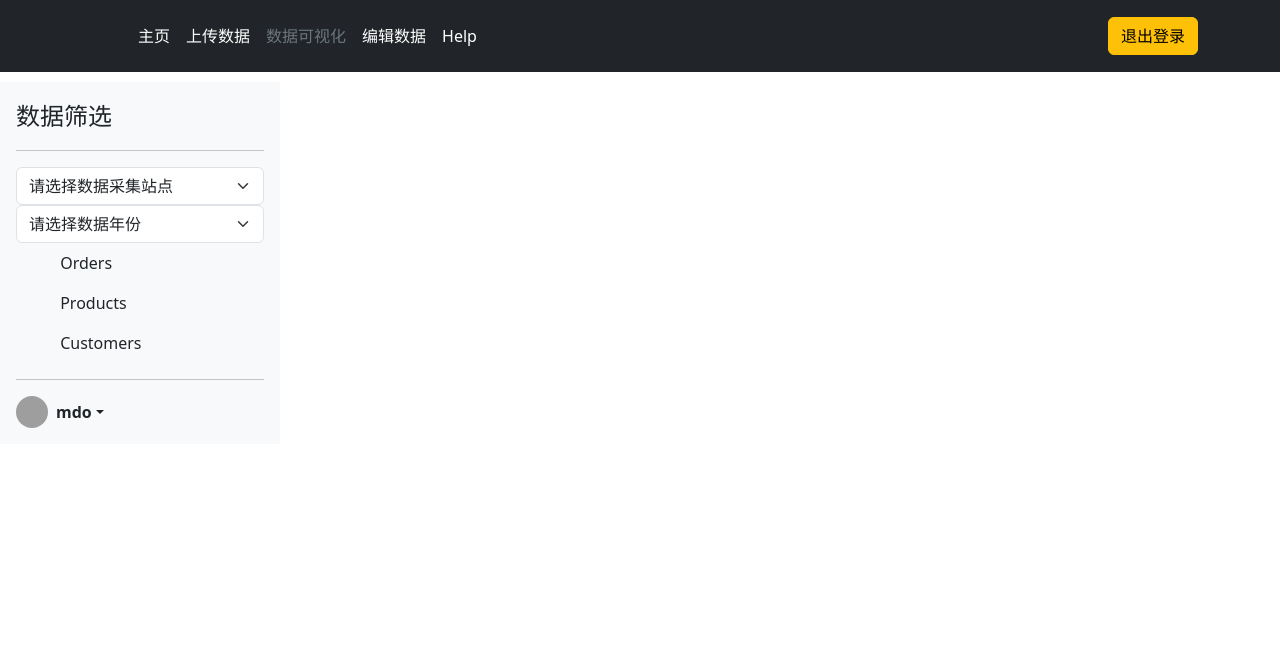
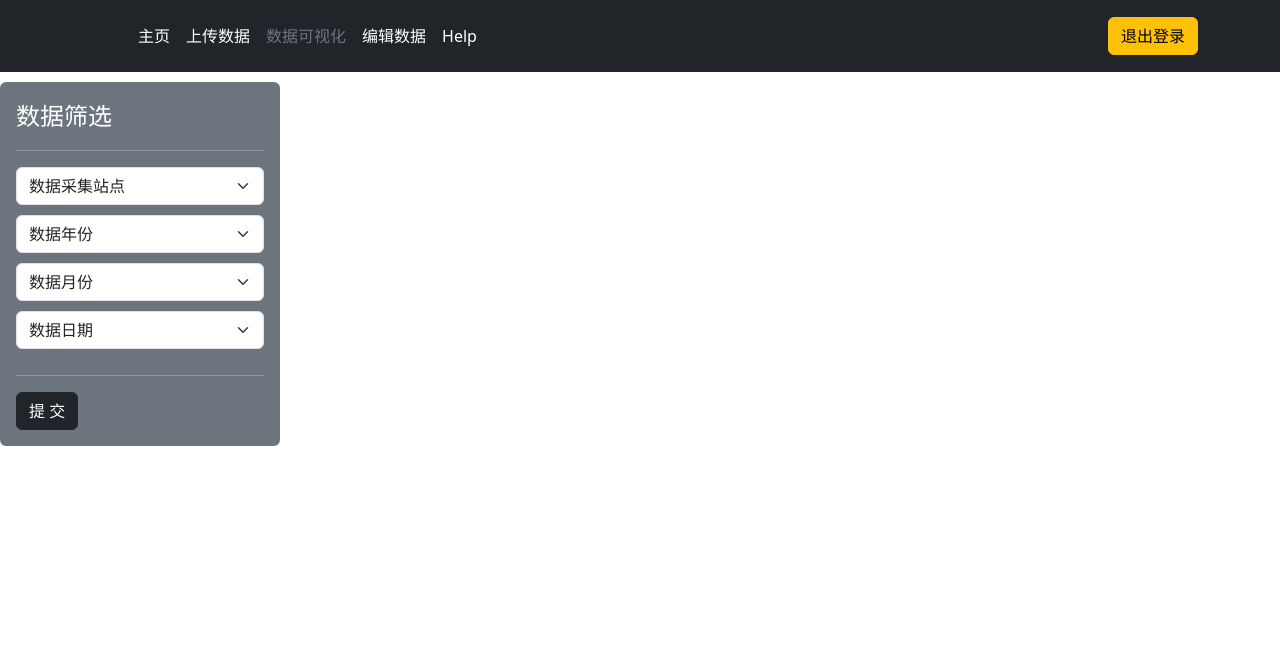
Before and after one commit to BeiFengSama/Marine_Project, a Django app: page /home/echarts/ in a window 1280 px wide. Shown: the top 645 px of the page. Before the commit the page ends 428 px from the top, so only its background shows below. Run offline with Django 4.2, Linux system fonts and the light colour scheme; some libraries are stand-ins or nearby versions; grey boxes are pictures that could not be loaded.

Commit message:
添加数据筛选

```diff
--- a/dbop/urls.py
+++ b/dbop/urls.py
@@ -11,6 +11,8 @@ urlpatterns = [
     path('echarts/', views.echarts_view, name='echarts'),
     path('edit/AddTxtData/', views.txt_data),
     path('echarts/station/', views.select_station),
+    path('echarts/year/', views.select_year),
+    path('echarts/month/', views.select_month),
     re_path('quit/', views.quit_view),
     # 以下是新增
     url(r'^static/(?P<path>.*)$', static.serve,
--- a/dbop/views.py
+++ b/dbop/views.py
@@ -35,6 +35,59 @@ def echarts_view(request):
 
 
 @csrf_exempt
+def select_month(request):
+    if request.method == 'POST':
+        station = request.POST.get('station')
+        year = request.POST.get('year')
+        month = request.POST.get('month')
+        date = []
+        if station == 'xmd':
+            data = list(XiaoMaiDao.objects.filter(Year=year, Month=month).values('Day').distinct())
+        elif station == 'zfd':
+            data = list(ZhiFuDao.objects.filter(Year=year, Month=month).values('Day').distinct())
+        elif station == 'bsg':
+            data = list(BeiShuang.objects.filter(Year=year, Month=month).values('Day').distinct())
+        elif station == 'dcn':
+            data = list(DaChen.objects.filter(Year=year, Month=month).values('Day').distinct())
+        elif station == 'zlg':
+            data = list(DongShan.objects.filter(Year=year, Month=month).values('Day').distinct())
+        else:
+            data = []
+        print("test")
+        print(data)
+        for i in data:
+            date.append(float(i['Day']))
+        print(date)
+        return JsonResponse({'status': 'success', 'data': date})
+    return JsonResponse({'status': 'false', 'message': '数据获取失败'})
+
+
+@csrf_exempt
+def select_year(request):
+    if request.method == 'POST':
+        station = request.POST.get('station')
+        year = request.POST.get('year')
+        month = []
+        if station == 'xmd':
+            data = list(XiaoMaiDao.objects.filter(Year=year).values('Month').distinct())
+        elif station == 'zfd':
+            data = list(ZhiFuDao.objects.filter(Year=year).values('Month').distinct())
+        elif station == 'bsg':
+            data = list(BeiShuang.objects.filter(Year=year).values('Month').distinct())
+        elif station == 'dcn':
+            data = list(DaChen.objects.filter(Year=year).values('Month').distinct())
+        elif station == 'zlg':
+            data = list(DongShan.objects.filter(Year=year).values('Month').distinct())
+        else:
+            data = []
+        for i in data:
+            month.append(float(i['Month']))
+        print(month)
+        return JsonResponse({'status': 'success', 'data': month})
+    return JsonResponse({'status': 'false', 'message': '数据获取失败'})
+
+
+@csrf_exempt
 def select_station(request):
     if request.method == 'POST':
         station = request.POST.get('station')
@@ -52,7 +105,7 @@ def select_station(request):
         else:
             data = []
         for i in data:
-            year.append(float(i[0]))
+            year.append(float(i['Year']))
         print(year)
         return JsonResponse({'status': 'success', 'data': year})
     return JsonResponse({'status': 'false', 'message': '数据获取失败'})
--- a/templates/echarts.html
+++ b/templates/echarts.html
@@ -28,15 +28,15 @@
         </div>
     </header>
     <div style="width: 1000px;height:10px;"></div>
-    <div class="d-flex flex-column flex-shrink-0 p-3 bg-light" style="width: 280px;">
-        <a href="/" class="d-flex align-items-center mb-3 mb-md-0 me-md-auto link-dark text-decoration-none">
+    <div class="rounded d-flex flex-column flex-shrink-0 p-3 text-white bg-secondary" style="width: 280px;">
+        <a href="/" class="d-flex align-items-center mb-3 mb-md-0 me-md-auto text-white text-decoration-none">
           <span class="fs-4">数据筛选</span>
         </a>
         <hr>
         <ul class="nav nav-pills flex-column mb-auto">
           <li class="nav-item">
               <select class="form-select" aria-label="Default select example" id="station_select">
-                  <option selected>请选择数据采集站点</option>
+                  <option selected>数据采集站点</option>
                   <option value="xmd">小麦岛</option>
                   <option value="zfd">芝罘岛</option>
                   <option value="bsg">北礵岛</option>
@@ -45,57 +45,40 @@
               </select>
           </li>
           <li>
+            <div style="width: 100px;height:10px;"></div>
+          </li>
+          <li>
             <select class="form-select" aria-label="Default select example" id="year_select">
-                  <option selected>请选择数据年份</option>
-                  <option value="xmd">小麦岛</option>
-                  <option value="zfd">芝罘岛</option>
-                  <option value="bsg">北礵岛</option>
-                  <option value="dcn">大陈岛</option>
-                  <option value="zlg">东山岛</option>
+                  <option selected>数据年份</option>
               </select>
           </li>
           <li>
-            <a href="#" class="nav-link link-dark">
-              <svg class="bi me-2" width="16" height="16"><use xlink:href="#table"/></svg>
-              Orders
-            </a>
+            <div style="width: 100px;height:10px;"></div>
           </li>
           <li>
-            <a href="#" class="nav-link link-dark">
-              <svg class="bi me-2" width="16" height="16"><use xlink:href="#grid"/></svg>
-              Products
-            </a>
+            <select class="form-select" aria-label="Default select example" id="month_select">
+                  <option selected>数据月份</option>
+            </select>
           </li>
           <li>
-            <a href="#" class="nav-link link-dark">
-              <svg class="bi me-2" width="16" height="16"><use xlink:href="#people-circle"/></svg>
-              Customers
-            </a>
+            <div style="width: 100px;height:10px;"></div>
+          </li>
+          <li>
+            <select class="form-select" aria-label="Default select example" id="date_select">
+                  <option selected>数据日期</option>
+            </select>
+          </li>
+          <li>
+            <div style="width: 100px;height:10px;"></div>
           </li>
         </ul>
         <hr>
         <div class="dropdown">
-          <a href="#" class="d-flex align-items-center link-dark text-decoration-none dropdown-toggle" id="dropdownUser2" data-bs-toggle="dropdown" aria-expanded="false">
-            <img src="https://github.com/mdo.png" alt="" width="32" height="32" class="rounded-circle me-2">
-            <strong>mdo</strong>
-          </a>
-          <ul class="dropdown-menu text-small shadow" aria-labelledby="dropdownUser2">
-            <li><a class="dropdown-item" href="#">New project...</a></li>
-            <li><a class="dropdown-item" href="#">Settings</a></li>
-            <li><a class="dropdown-item" href="#">Profile</a></li>
-            <li><hr class="dropdown-divider"></li>
-            <li><a class="dropdown-item" href="#">Sign out</a></li>
-          </ul>
+          <button type="button" class="btn btn-dark" id="submit">提  交</button>
         </div>
     </div>
-<!--    <select class="form-select" aria-label="Default select example" id="select">-->
-<!--      <option value="xmd">小麦岛</option>-->
-<!--      <option value="zfd">芝罘岛</option>-->
-<!--      <option value="bsg">北礵岛</option>-->
-<!--      <option value="dcn">大陈岛</option>-->
-<!--      <option value="zlg">东山岛</option>-->
-<!--    </select>-->
     <div id="main" style="width: 800px;height:640px;"></div>
+    <script src="/static/js/sweetalert.min.js"></script>
     <script src="https://cdn.jsdelivr.net/npm/echarts@5.4.3/dist/echarts.min.js"></script>
     <script type="text/javascript" src="/static/js/jquery.min.js"></script>
     <script src="/static/js/echarts.js"></script>
```
Also changed, not shown: static/js/echarts.js (+106 -11 lines).
